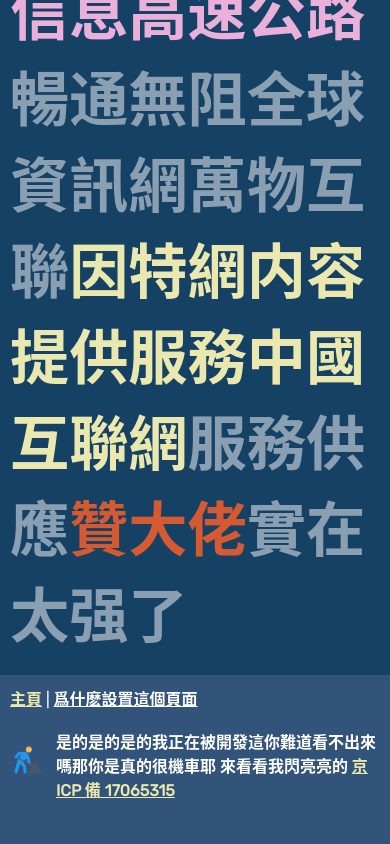
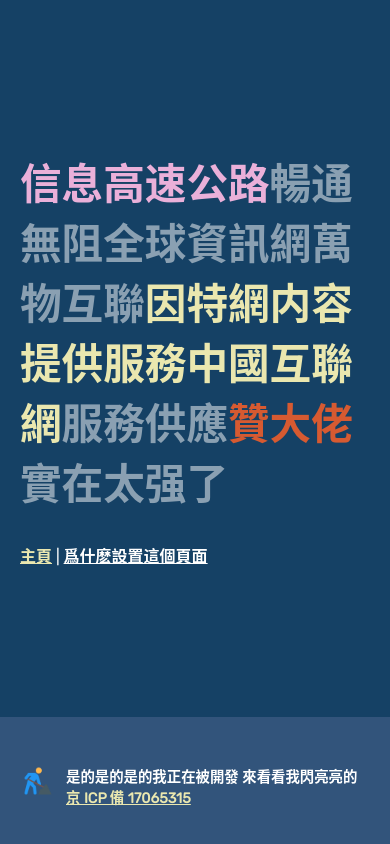
Before and after one commit to spencerwooo/icp-dummy-page, a Vue app: page / in a window 390 px wide. Built offline with nearby package versions, Linux system fonts and the light colour scheme.

Commit message:
Modify for mobile responsiveness

```diff
--- a/src/App.vue
+++ b/src/App.vue
@@ -74,8 +74,8 @@ body {
 #nav {
   margin: 0px auto;
   max-width: 900px;
-  padding-left: 10px;
-  padding-right: 10px;
+  padding-left: 20px;
+  padding-right: 20px;
 }
 
 #nav a {
@@ -93,6 +93,21 @@ body {
   font-weight: bold;
   font-size: 3.7rem;
   color: rgba(255, 255, 255, 0.5);
+}
+
+@media only screen and (max-width: 700px) {
+  #top-box {
+    height: 85vh;
+  }
+  .header {
+    font-size: 2.6rem;
+  }
+}
+
+@media only screen and (min-width: 700px) and (max-width: 1000px) {
+  #top-box {
+    height: 88vh;
+  }
 }
 
 .title-pink {
@@ -114,8 +129,8 @@ body {
 #bottom-box {
   max-width: 900px;
   margin: 0px auto;
-  padding-left: 10px;
-  padding-right: 10px;
+  padding-left: 20px;
+  padding-right: 20px;
 }
 
 .fade-in-fwd {
--- a/src/views/About.vue
+++ b/src/views/About.vue
@@ -43,4 +43,20 @@ h1 {
   color: #eae7af;
   font-weight: bold;
 }
+
+@media only screen and (max-width: 700px) {
+  .about {
+    height: 15vh;
+  }
+
+  .icp {
+    font-size: 0.9rem;
+  }
+}
+
+@media only screen and (min-width: 700px) and (max-width: 1000px) {
+  .about {
+    height: 12vh;
+  }
+}
 </style>
--- a/src/views/Home.vue
+++ b/src/views/Home.vue
@@ -2,8 +2,8 @@
   <div class="home">
     <img alt="under construction" src="@/assets/construction.png" width="36px" height="36px" />
     <div class="icp">
-      <span class="construction" id="title-pink">是的是的是的我正在被開發</span>
-      <span class="construction">這你難道看不出來嗎那你是真的很機車耶</span>
+      <span class="construction" id="title-pink">是的是的是的</span>
+      <span class="construction">我正在被開發</span>
       <span class="construction" id="title-pink">
         來看看我閃亮亮的
         <a href="http://www.beian.miit.gov.cn">京 ICP 備 17065315</a>
@@ -32,10 +32,6 @@ export default {
   align-content: stretch;
 }
 
-h1 {
-  margin: 0 0;
-}
-
 .icp {
   margin: 10px 0 0 10px;
   font-weight: bold;
@@ -46,4 +42,20 @@ h1 {
   color: #eae7af;
   font-weight: bold;
 }
+
+@media only screen and (max-width: 700px) {
+  .home {
+    height: 15vh;
+  }
+
+  .icp {
+    font-size: 0.9rem;
+  }
+}
+
+@media only screen and (min-width: 700px) and (max-width: 1000px) {
+  .home {
+    height: 12vh;
+  }
+}
 </style>
```
